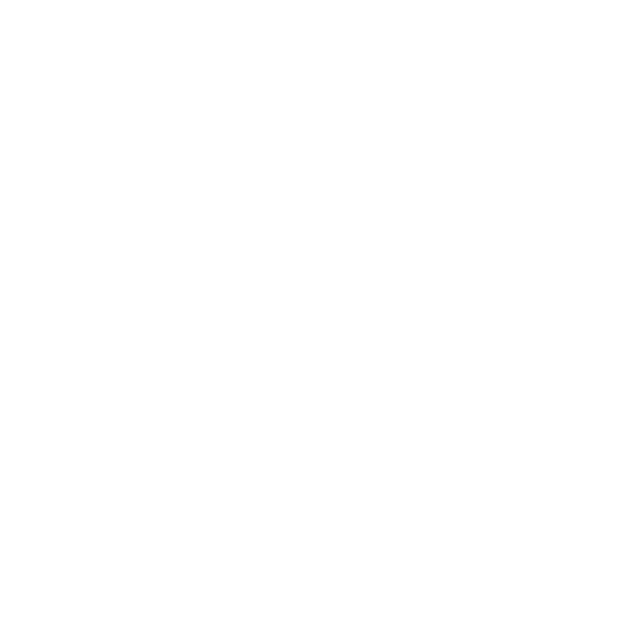
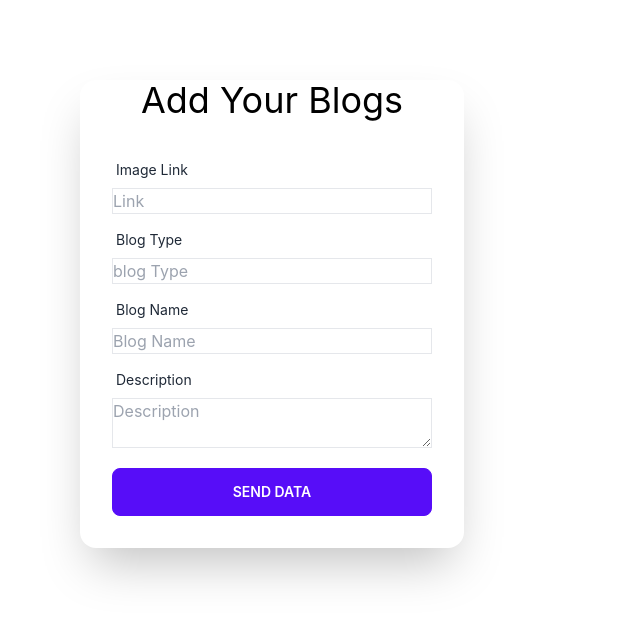
Before and after one commit to shabbirahmedshuvo01/Simple-Blogs, a React (Create React App) app: page /AddBlogs in a window 1280 px wide. Before the commit this address had no page. Shown: the top 620 px of the page, without its empty margins (0-640 px from the left). Built offline with nearby package versions, Linux system fonts and the light colour scheme.

Commit message:
post set

```diff
--- a/src/App.js
+++ b/src/App.js
@@ -1,5 +1,6 @@
 import { Route, Routes } from 'react-router-dom';
 import './App.css';
+import AddBlogs from './Components/AddBlogs/AddBlogs';
 import Blogs from './Components/Blogs/Blogs';
 import Login from './Components/Login/Login';
 import SignUp from './Components/SignUp/SignUp';
@@ -12,6 +13,7 @@ function App() {
         <Route path='/home' element={<Blogs/>} />
         <Route path='/login' element={<Login/>} />
         <Route path='/signup' element={<SignUp/>} />
+        <Route path='/AddBlogs' element={<AddBlogs/>} />
       </Routes>
     </div>
   );
--- /dev/null
+++ b/src/Components/AddBlogs/AddBlogs.js
@@ -0,0 +1,88 @@
+import React, { useRef } from 'react';
+
+const AddBlogs = () => {
+
+    const blogName = useRef('');
+    const descriptionRef = useRef('');
+    const linkRef = useRef('');
+
+    const handleSubmit = event => {
+        event.preventDefault();
+        const name = blogName.current.value;
+        const link = event.target.link.value
+        const blogType = event.target.blogType.value
+        const description = descriptionRef.current.value;
+
+        console.log(link, blogType, name, description)
+
+
+
+
+        const blogDetails = {
+            name: name,
+            img: link,
+            blogType: blogType,
+            description: description
+        }
+
+
+        const url = `http://localhost:5000/blog`;
+        fetch(url, {
+            method: 'POST',
+            headers: {
+                'content-type': 'application/json'
+            },
+            body: JSON.stringify(blogDetails)
+        })
+            .then(res => res.json())
+            .then(data => {
+                console.log(data);
+                if (data.acknowledged) {
+                    window.alert('blog submited')
+                }
+                else {
+                    window.alert('Something Wrong')
+                }
+            })
+
+        event.target.reset();
+
+    }
+
+    return (
+        <div>
+            <div class="card max-w-sm m-20 shadow-2xl bg-base-100">
+                <h1 className='text-4xl text-black'>Add Your Blogs</h1>
+                <form onSubmit={handleSubmit} class="card-body">
+                    <div class="form-control">
+                        <label class="label">
+                            <span class="label-text">Image Link</span>
+                        </label>
+                        <input ref={linkRef} type="link" name="link" class="form-control border" id="floatingInput" placeholder="Link" />
+                    </div>
+                    <div class="form-control">
+                        <label class="label">
+                            <span class="label-text">Blog Type</span>
+                        </label>
+                        <input type="text" name="blogType" class="form-control border" id="floatingInput" placeholder="blog Type" />
+                    </div>
+                    <div class="form-control">
+                        <label class="label">
+                            <span class="label-text">Blog Name</span>
+                        </label>
+                        <input ref={blogName} type="name" name="name" class="form-control border" id="floatingInput" placeholder="Blog Name" />
+                    </div>
+                    <div class="form-control">
+                        <label class="label">
+                            <span class="label-text">Description</span>
+                        </label>
+                        <textarea ref={descriptionRef} type="description" name='description' class="form-control border" placeholder="Description" />
+                    </div>
+                    <input className='btn btn-primary mt-3' type="submit" value="Send Data" />
+                </form>
+            </div>
+        </div>
+    );
+};
+
+export default AddBlogs;
--- a/src/Components/Blogs/Blogs.js
+++ b/src/Components/Blogs/Blogs.js
@@ -24,6 +24,9 @@ const Blogs = () => {
                     <button className='btn btn-danger' onClick={handleSingOut}>Sign Out</button>
                     :
                     <Link to={'/login'}>Login</Link>}
+                    <br />
+                    <Link to={'/AddBlogs'}>Add Blogs</Link>
+
             </div>
             <div className='bg-slate-50'>
                 <section>
```
